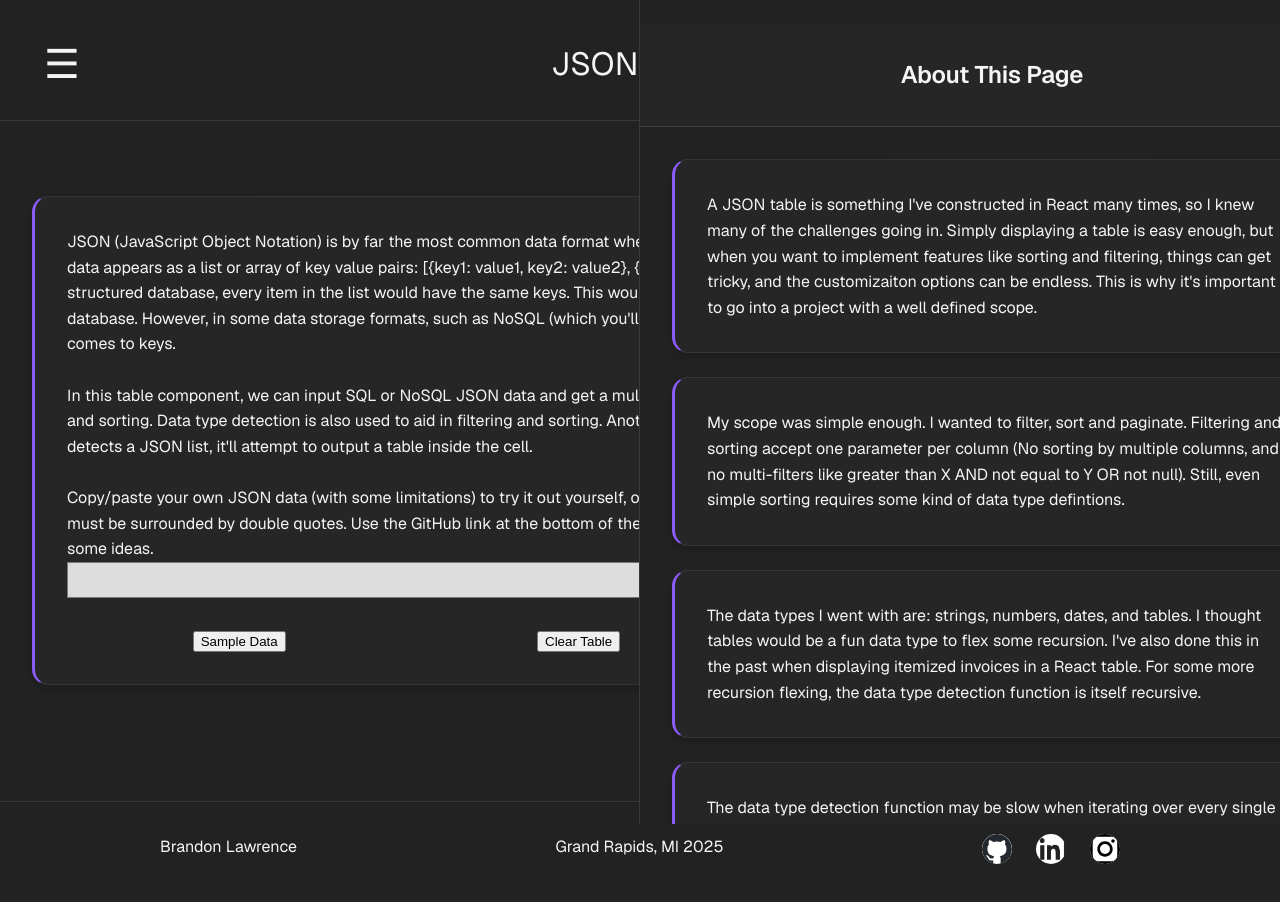
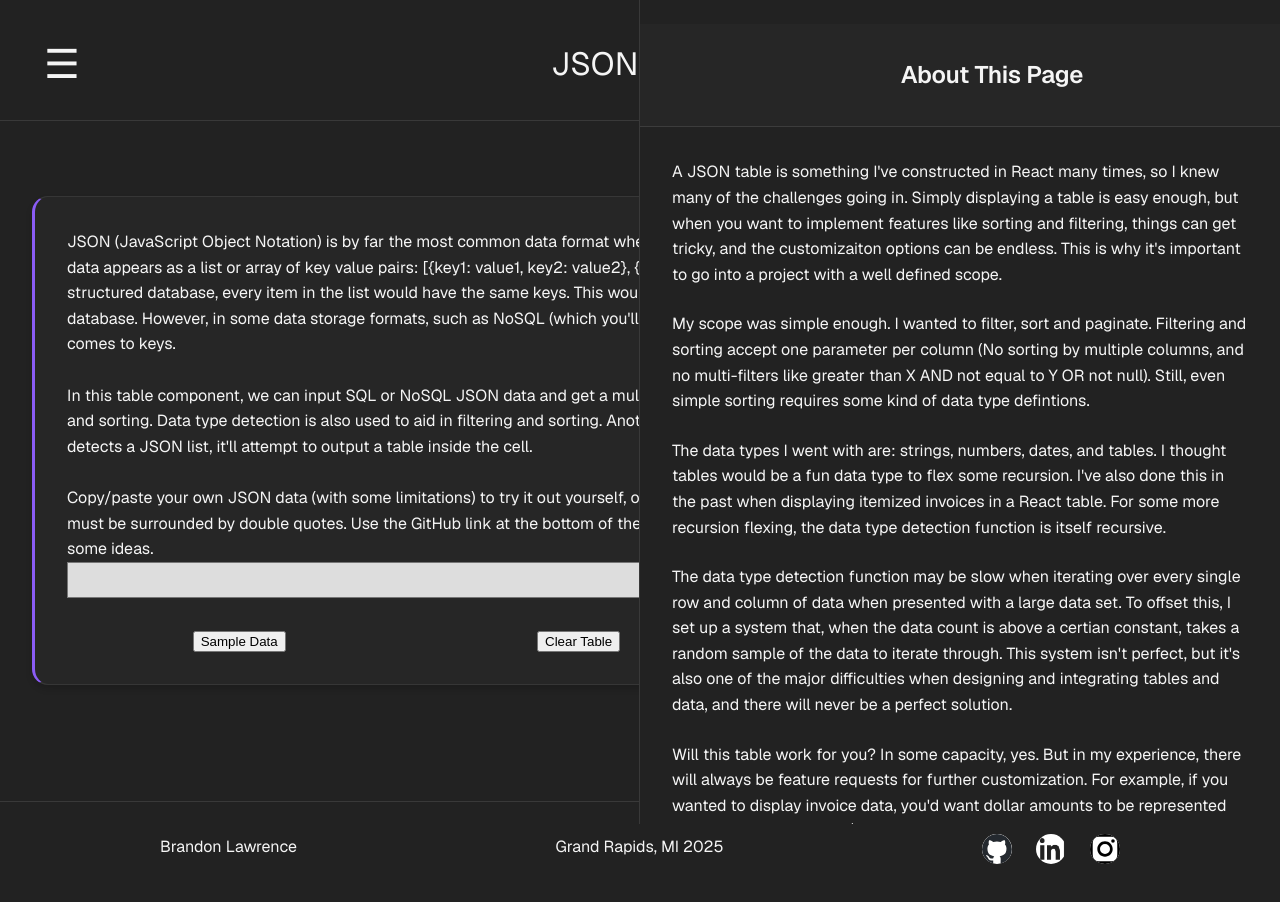
Before and after one commit to bee-lee-law/beeleelaw, a Next.js app: page /jsonTable in a window 1280 px wide. Both pictures are taken after a click on the element 1215 px from the left and 64 px from the top of the page. Built offline with nearby package versions, Linux system fonts and the light colour scheme.

Commit message:
reverted right bar cards to p

```diff
--- a/app/components/ui/RightBar.js
+++ b/app/components/ui/RightBar.js
@@ -121,9 +121,9 @@ export default function RightBar(props){
             <div style={contentStyle}>
                 {pageDescription.map((data, index)=>{
                     return(
-                        <Card key={index} minimizeable={false} style={{maxWidth: '100%', width: '100%'}}>
+                        <p key={index} style={{maxWidth: '100%', width: '100%'}}>
                             {data}
-                        </Card>
+                        </p>
                     )
                 })}
             </div>
```
